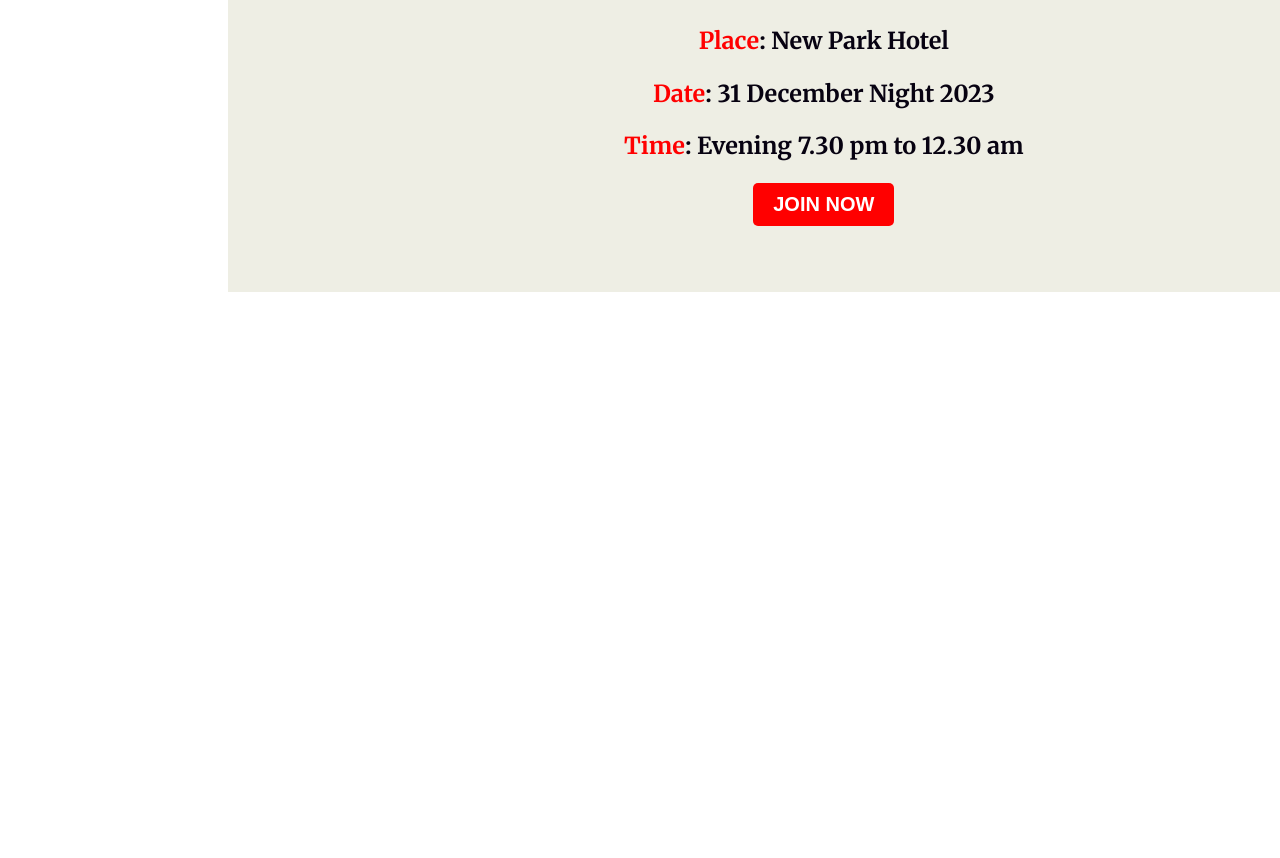
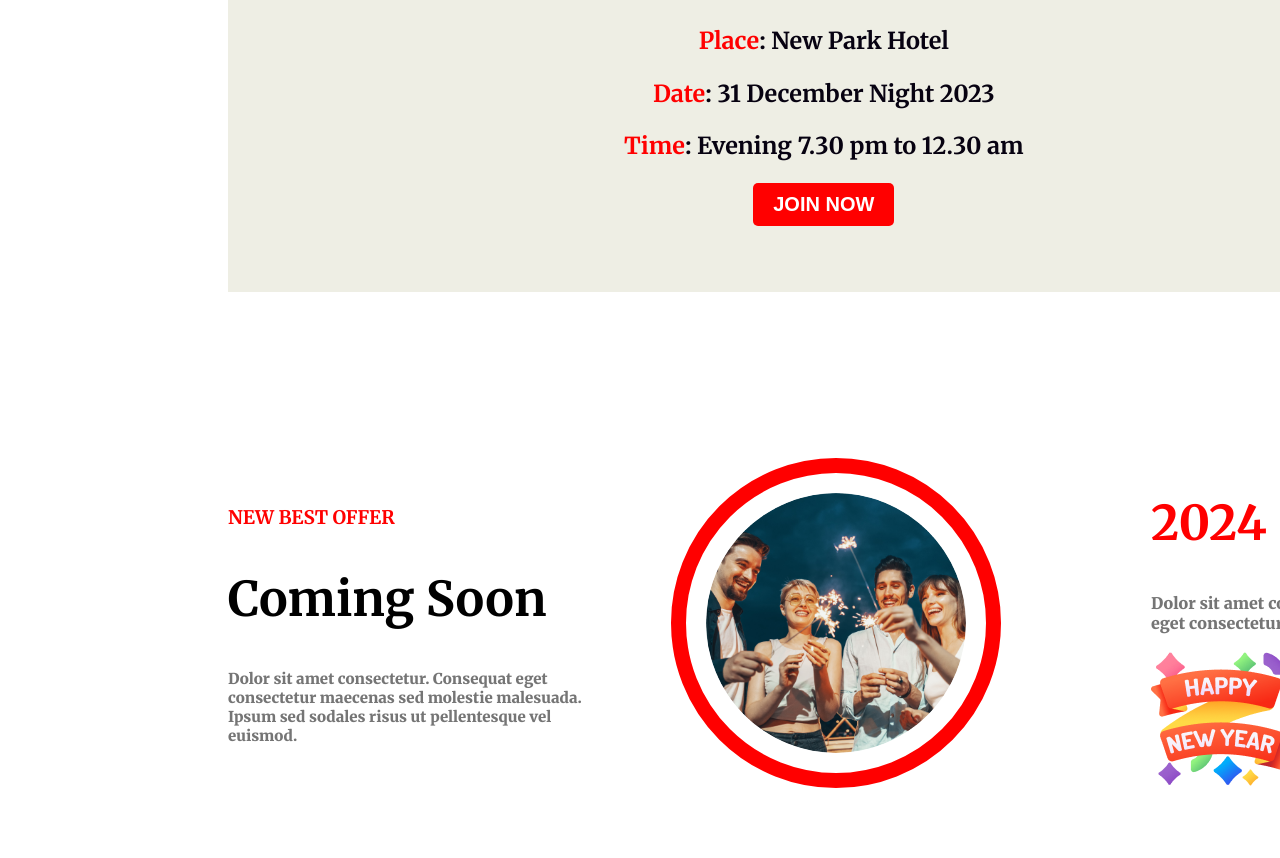
Before and after one commit to Imran773/assignment-new-year, a plain HTML site: page index.html in a window 1280 px wide. Shown: the part 2656-3514 px from the top of the page. Before the commit the page ends 2948 px from the top, so only its background shows below. Drawn offline with Linux system fonts and the light colour scheme.

Commit message:
another section added

```diff
--- a/index.html
+++ b/index.html
@@ -50,6 +50,31 @@
                     <input class="btn-place" type="button" value="join now">
                 </div>
             </section>
+
+            <section class="column-section">
+                <div class="column-container">
+                    <div class="left-column">
+                        <h3 class="left-column-title">NEW BEST OFFER</h3>
+                        <h1 class="left-column-header">Coming Soon</h1>
+                        <p class="left-column-description">Dolor sit amet consectetur. Consequat eget consectetur maecenas sed molestie malesuada. Ipsum sed sodales risus ut pellentesque vel euismod. </p>
+                    </div>
+
+                    <div class="middle-column">
+                        <div class="profile-pic">
+                            <div class="pic-circle">
+                                <img src="images/profile.png" alt="">
+                            </div>
+                        </div>
+                    </div>
+
+                    <div class="right-column">
+                        <h2 class="right-column-title">2024</h2>
+                        <p class="right-column-description">Dolor sit amet consectetur. Consequat eget consectetur maecenas sed.</p>
+                        <img src="images/happy-new-year.png" alt="">
+                    </div>
+                </div>
+            </section>
+
         </div>
     </main>
 
--- a/styles/style.css
+++ b/styles/style.css
@@ -155,3 +155,84 @@ body{
     color: #FFFFFF;
     text-transform: uppercase;
 }
+
+
+/* 3 column styles start */
+.column-section {
+    margin-top: 200px;
+}
+
+.column-container{
+    display: flex;
+    align-items: center;
+    justify-content: space-around;
+    margin: 150px;
+    width: 1320px;
+    height: 463px;
+
+}
+
+.left-column{
+    margin-left: 70px;
+    max-width: 393px;
+
+}
+
+.left-column-title{
+    color: red;
+}
+
+.left-column-header{
+    font-size: 48px;
+}
+
+.left-column-description{
+    font-size: 15px;
+    color: #757575;
+}
+
+.middle-column{
+
+   margin-left: 50px;
+}
+
+.profile-pic{
+    border: 15px solid red;
+    border-radius: 200px;
+    width: 300px;
+    height: 300px;
+    display: flex;
+    justify-content: center;
+    align-items: center;
+}
+
+.pic-circle{
+    width: 260px;
+    height: 260px;
+    border-radius: 50%;
+    display: flex;
+    justify-content: center;
+    align-items: center;
+    overflow: hidden;
+    border: 5px solid white;
+}
+
+.pic-circle img{
+    width: 100%;
+    height: 100%;
+}
+
+.right-column{
+
+    margin-left: 150px;
+}
+
+
+.right-column-title{
+    color:red;
+    font-size: 48px;
+}
+
+.right-column-description{
+    color: #757575;
+}
```
Also changed, not shown: images/happy-new-year.png (renamed from images/Group 96.png), images/profile.png (renamed from images/Ellipse 1.png).
